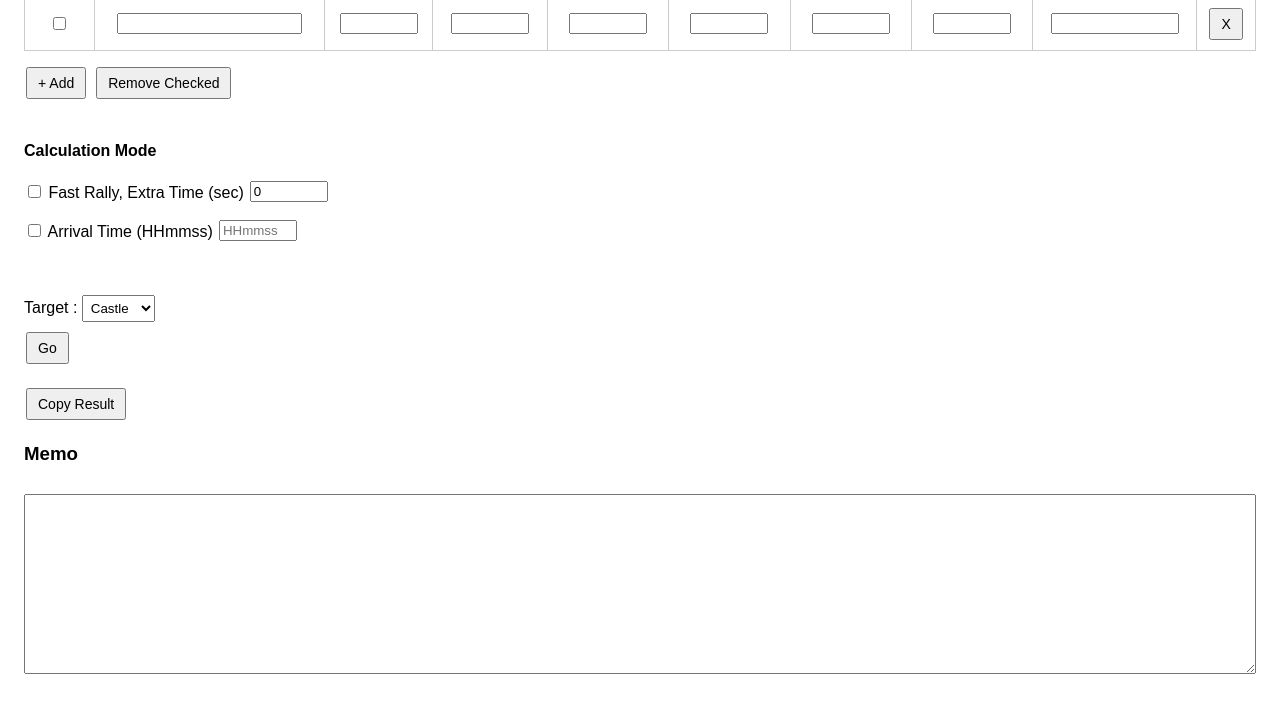
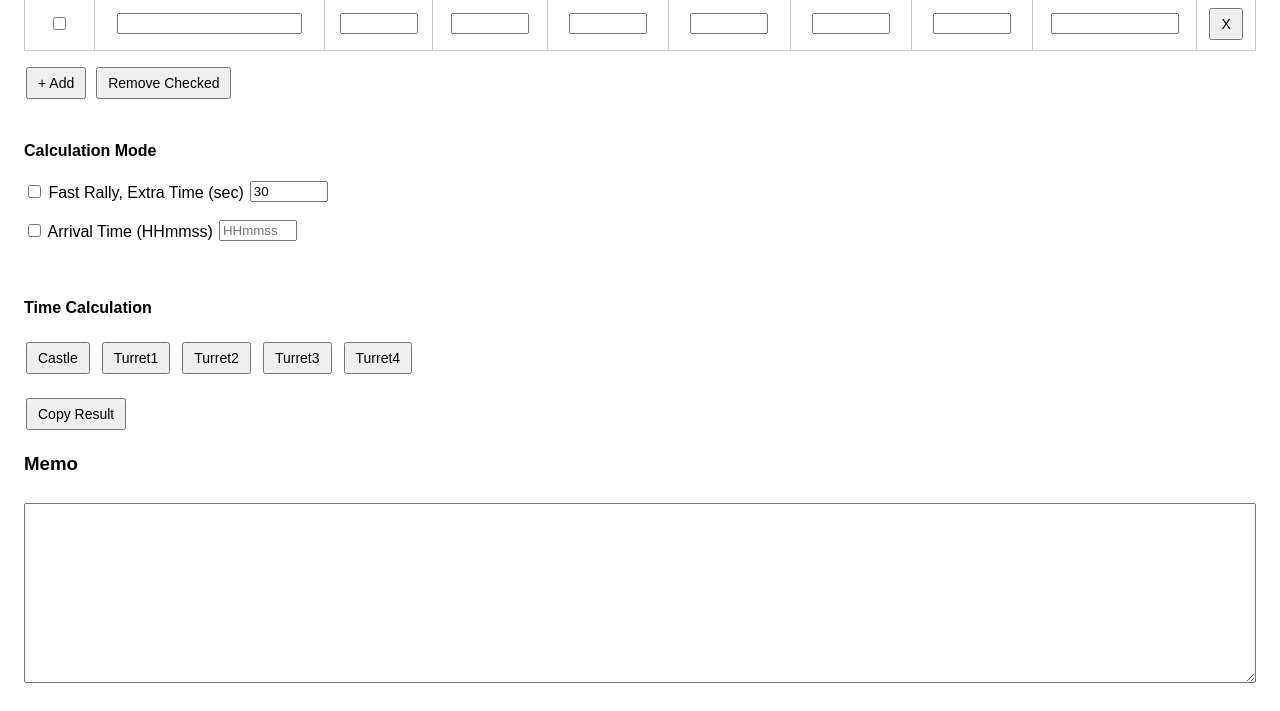
Before and after one commit to seokhoon-Kang/timer-calculator, a plain HTML site: page index.html in a window 1280 px wide. Shown: the part 134-845 px from the top of the page. Drawn offline with Linux system fonts and the light colour scheme.

Commit message:
Update index.html

```diff
--- a/index.html
+++ b/index.html
@@ -28,12 +28,12 @@
 
     input[type="number"], input[type="text"] { width: 70px; }
     input.memo { width: 120px; }
-    select { padding: 4px; }
 
     button {
         padding: 6px 10px;
         font-size: 14px;
         margin: 4px 2px;
+        cursor: pointer;
     }
 
     .controls {
@@ -43,11 +43,10 @@
         align-items: center;
     }
 
-    .target-box {
+    .goal-buttons {
         display: flex;
-        flex-direction: column;
-        gap: 6px;
-        align-items: flex-start;
+        flex-wrap: wrap;
+        gap: 8px;
     }
 
     .result {
@@ -114,7 +113,7 @@
         <input type="checkbox" id="useExtra" onclick="toggleMode(this)">
         Fast Rally, Extra Time (sec)
     </label>
-    <input type="number" id="extraSec" value="0">
+    <input type="number" id="extraSec" value="30">
 </div>
 
 <br>
@@ -127,20 +126,15 @@
     <input type="text" id="targetTime" placeholder="HHmmss">
 </div>
 
-<br><br><br>
+<br><br>
 
-<div class="target-box">
-    <label>
-        Target :
-        <select id="target">
-            <option value="castle">Castle</option>
-            <option value="turret1">Turret1</option>
-            <option value="turret2">Turret2</option>
-            <option value="turret3">Turret3</option>
-            <option value="turret4">Turret4</option>
-        </select>
-    </label>
-    <button onclick="calculate()">Go</button>
+<h4>Time Calculation</h4>
+<div class="goal-buttons">
+    <button onclick="calculateCastle()">Castle</button>
+    <button onclick="calculateTurret1()">Turret1</button>
+    <button onclick="calculateTurret2()">Turret2</button>
+    <button onclick="calculateTurret3()">Turret3</button>
+    <button onclick="calculateTurret4()">Turret4</button>
 </div>
 
 <div class="result" id="result"></div>
@@ -163,13 +157,13 @@ function addRow() {
     const tr = document.createElement("tr");
     tr.innerHTML = `
         <td><input type="checkbox" class="chk"></td>
-        <td><input></td>
-        <td><input type="number"></td>
-        <td><input type="number"></td>
-        <td><input type="number"></td>
-        <td><input type="number"></td>
-        <td><input type="number"></td>
-        <td><input type="number"></td>
+        <td><input class="name"></td>
+        <td><input type="number" class="rally"></td>
+        <td><input type="number" class="castle"></td>
+        <td><input type="number" class="turret1"></td>
+        <td><input type="number" class="turret2"></td>
+        <td><input type="number" class="turret3"></td>
+        <td><input type="number" class="turret4"></td>
         <td><input class="memo"></td>
         <td><button onclick="removeRow(this)">X</button></td>
     `;
@@ -206,18 +200,41 @@ function copyResult() {
     });
 }
 
-async function calculate() {
-    const target = document.getElementById("target").value;
+function calculateCastle() {
+    calculateByType("castle", "Castle");
+}
+
+function calculateTurret1() {
+    calculateByType("turret1", "Turret1");
+}
+
+function calculateTurret2() {
+    calculateByType("turret2", "Turret2");
+}
+
+function calculateTurret3() {
+    calculateByType("turret3", "Turret3");
+}
+
+function calculateTurret4() {
+    calculateByType("turret4", "Turret4");
+}
+
+function calculateByType(type, label) {
     const rows = document.querySelectorAll("#timerBody tr");
-    const targetIndex = { castle:3, turret1:4, turret2:5, turret3:6, turret4:7 };
     let timers = [];
 
     rows.forEach(row => {
         if (!row.querySelector(".chk").checked) return;
-        const name = row.cells[1].querySelector("input").value || "-";
-        const rallyMin = parseInt(row.cells[2].querySelector("input").value || 0);
-        const marchSec = parseInt(row.cells[targetIndex[target]].querySelector("input").value || 0);
-        timers.push({ name, total: rallyMin * 60 + marchSec });
+
+        const name = row.querySelector(".name").value || "-";
+        const rallyMin = parseInt(row.querySelector(".rally").value || 0, 10);
+        const marchSec = parseInt(row.querySelector("." + type).value || 0, 10);
+
+        timers.push({
+            name,
+            total: rallyMin * 60 + marchSec
+        });
     });
 
     if (!timers.length) {
@@ -226,40 +243,49 @@ async function calculate() {
     }
 
     if (document.getElementById("useTarget").checked) {
-        const t = document.getElementById("targetTime").value;
-        if (!/^\d{6}$/.test(t)) {
+        const targetValue = document.getElementById("targetTime").value;
+
+        if (!/^\d{6}$/.test(targetValue)) {
             msg("도착 시간은 HHmmss 형식으로 입력하세요.", "Please enter arrival time in HHmmss format.");
             return;
         }
 
         const now = new Date();
+        const hh = parseInt(targetValue.substring(0, 2), 10);
+        const mm = parseInt(targetValue.substring(2, 4), 10);
+        const ss = parseInt(targetValue.substring(4, 6), 10);
+
         const targetUtc = new Date(Date.UTC(
-            now.getUTCFullYear(), now.getUTCMonth(), now.getUTCDate(),
-            +t.substr(0,2), +t.substr(2,2), +t.substr(4,2)
+            now.getUTCFullYear(),
+            now.getUTCMonth(),
+            now.getUTCDate(),
+            hh, mm, ss
         ));
 
-        let out = "=== Departure (UTC) ===\n";
-        timers.forEach(t => {
-            const d = new Date(targetUtc.getTime() - t.total * 1000);
-            out += `${t.name} → ${pad(d.getUTCHours())}:${pad(d.getUTCMinutes())}:${pad(d.getUTCSeconds())}\n`;
+        let out = `=== ${label} Departure (UTC) ===\n`;
+        timers.forEach(item => {
+            const d = new Date(targetUtc.getTime() - item.total * 1000);
+            out += `${item.name} → ${pad(d.getUTCHours())}:${pad(d.getUTCMinutes())}:${pad(d.getUTCSeconds())}\n`;
         });
+
         document.getElementById("result").innerText = out;
         return;
     }
 
     if (document.getElementById("useExtra").checked) {
-        const extra = +document.getElementById("extraSec").value || 0;
-        const maxTimer = Math.max(...timers.map(t => t.total));
+        const extra = parseInt(document.getElementById("extraSec").value || 0, 10);
+        const maxTimer = Math.max(...timers.map(item => item.total));
         const arrival = new Date(Date.now() + (maxTimer + extra) * 1000);
 
-        let out = "=== Arrival (UTC) ===\n";
+        let out = `=== ${label} Arrival (UTC) ===\n`;
         out += `${pad(arrival.getUTCHours())}:${pad(arrival.getUTCMinutes())}:${pad(arrival.getUTCSeconds())}\n\n`;
-        out += "=== Departure ===\n";
+        out += `=== ${label} Departure (UTC) ===\n`;
 
-        timers.forEach(t => {
-            const d = new Date(arrival.getTime() - t.total * 1000);
-            out += `${t.name} → ${pad(d.getUTCHours())}:${pad(d.getUTCMinutes())}:${pad(d.getUTCSeconds())}\n`;
+        timers.forEach(item => {
+            const d = new Date(arrival.getTime() - item.total * 1000);
+            out += `${item.name} → ${pad(d.getUTCHours())}:${pad(d.getUTCMinutes())}:${pad(d.getUTCSeconds())}\n`;
         });
+
         document.getElementById("result").innerText = out;
         return;
     }
```
